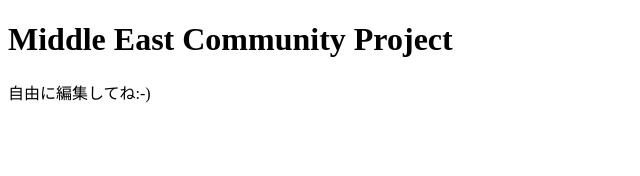
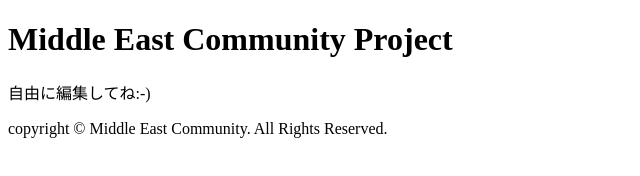
Before and after one commit to MEcommunity/MEcommunity.github.io, a plain HTML site: page index.html in a window 1280 px wide. Shown: the whole page, without its empty margins (0-640 px from the left). Drawn offline with Linux system fonts and the light colour scheme.

Commit message:
added footer

```diff
--- a/index.html
+++ b/index.html
@@ -1,13 +1,20 @@
 <!DOCTYPE html>
 
 <html lang="ja">
+
     <head>
         <meta charset="utf-8" />
         <meta name="Author" content="Middle East Community" />
         <title>Middle East Community Project</title>
     </head>
+
     <body>
         <h1>Middle East Community Project</h1>
         <p>自由に編集してね:-)</p>
     </body>
+
+    <footer>
+        copyright &copy; Middle East Community. All Rights Reserved.
+    </footer>
+
 </html>
```
